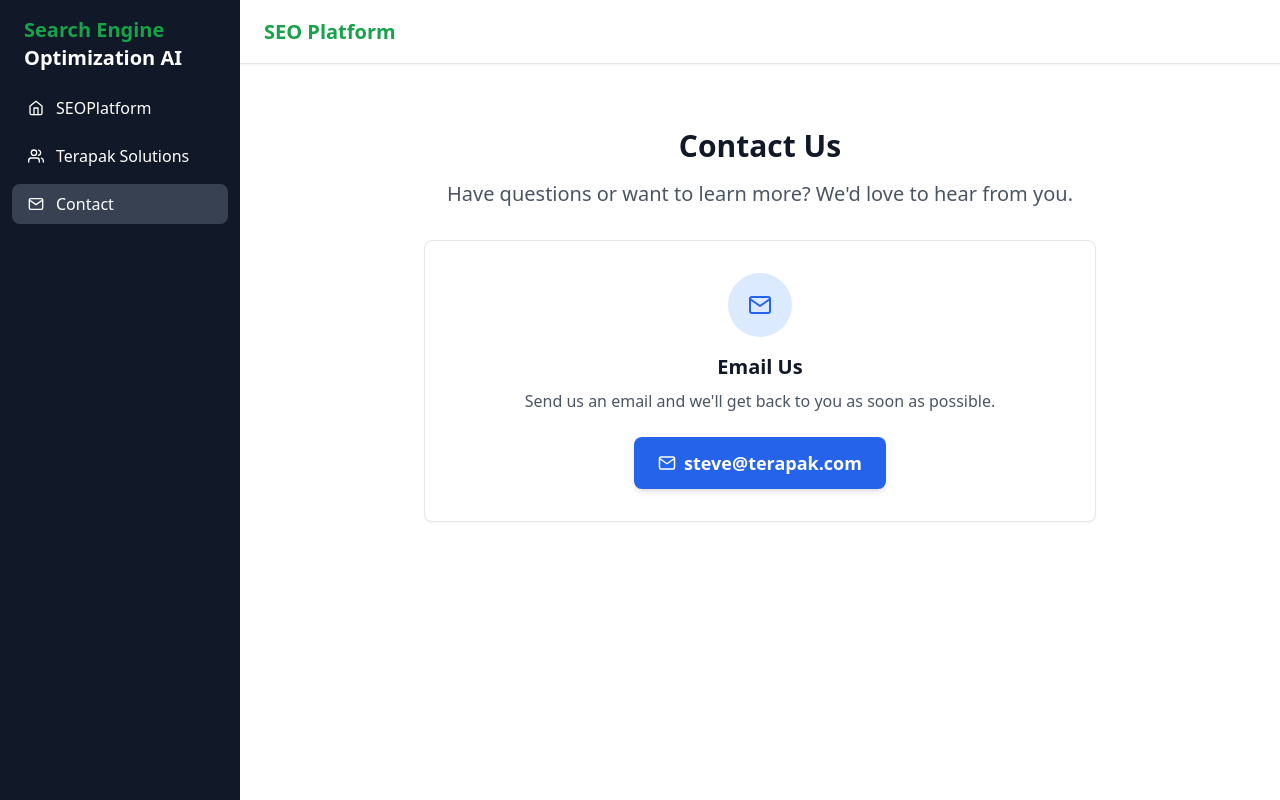
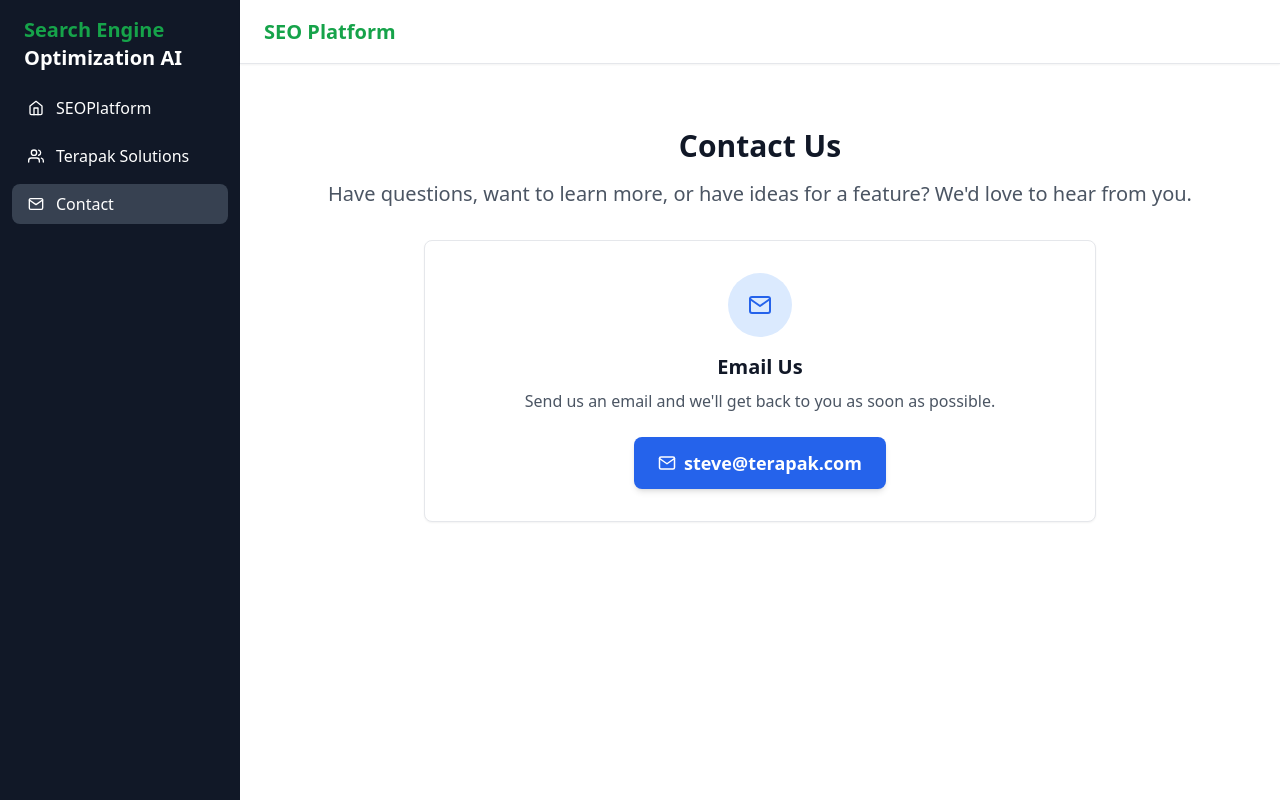
Before and after one commit to sterapak/seoplatform, a React (Vite) app: page /app/contact in a window 1280 px wide. Built offline with nearby package versions, Linux system fonts and the light colour scheme.

Commit message:
Update Contact page to include feature ideas
- Add 'have ideas for a feature' to the contact page description
- Encourages users to share feature suggestions

```diff
--- a/src/pages/ContactPage.jsx
+++ b/src/pages/ContactPage.jsx
@@ -7,7 +7,7 @@
       <div className="text-center">
         <h2 className="text-3xl font-bold text-gray-900 mb-4">Contact Us</h2>
         <p className="text-xl text-gray-600 mb-8">
-          Have questions or want to learn more? We'd love to hear from you.
+          Have questions, want to learn more, or have ideas for a feature? We'd love to hear from you.
         </p>
       </div>
 
```
